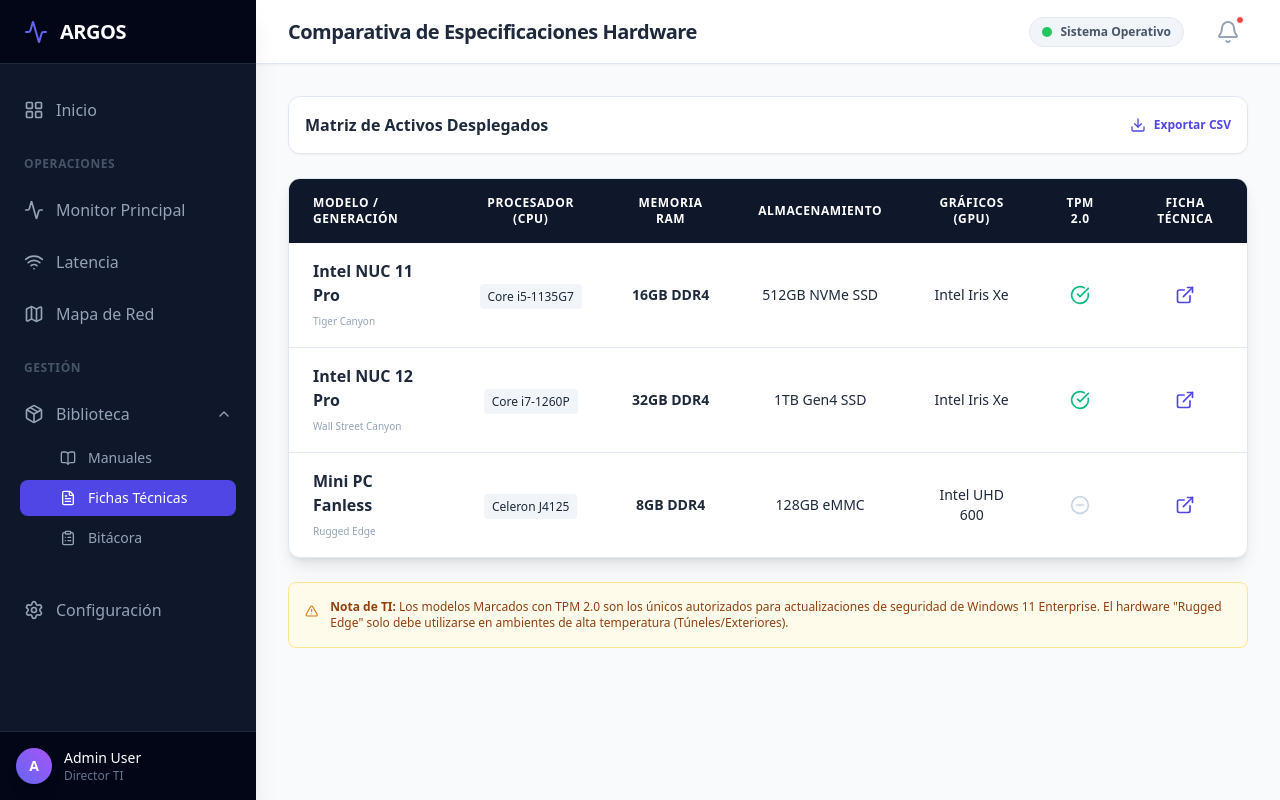
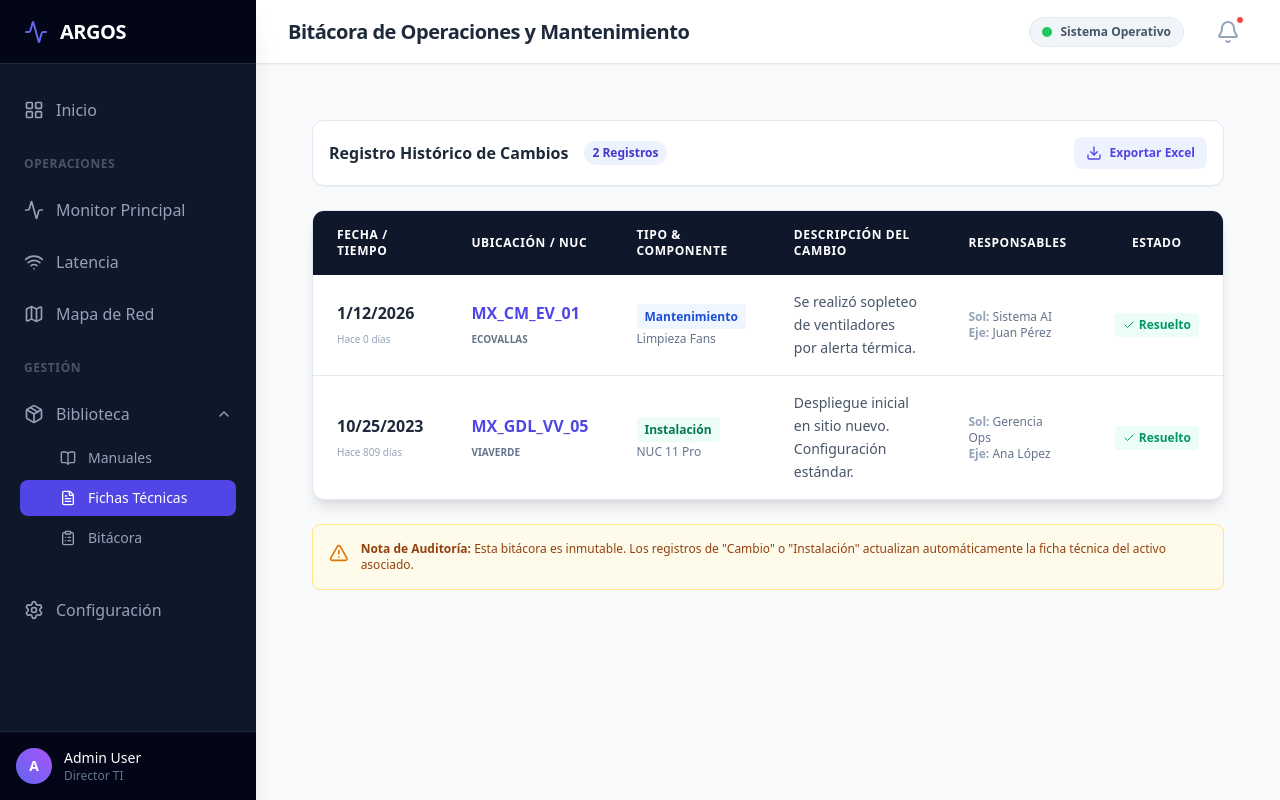
Before and after one commit to GpovallasMonitoreo/Monitor_NUC, a Flask app: page /inventory/specs in a window 1280 px wide. Run offline with Flask 3, Linux system fonts and the light colour scheme; some libraries are stand-ins or nearby versions.

Commit message:
Update specs.html

```diff
--- a/src/templates/inventory/specs.html
+++ b/src/templates/inventory/specs.html
@@ -1,79 +1,40 @@
 {% extends 'base.html' %}
-{% block title %}Fichas Técnicas - Argos{% endblock %}
-{% block header_title %}Comparativa de Especificaciones Hardware{% endblock %}
+{% block title %}Bitácora Global - Argos{% endblock %}
+{% block header_title %}Bitácora de Operaciones y Mantenimiento{% endblock %}
 
 {% block content %}
-<div class="space-y-6">
+<script src="https://cdnjs.cloudflare.com/ajax/libs/xlsx/0.18.5/xlsx.full.min.js"></script>
+
+<div class="space-y-6 max-w-[1800px] mx-auto p-6">
     <div class="flex justify-between items-center bg-white p-4 rounded-xl border border-slate-200 shadow-sm">
-        <h3 class="font-bold text-slate-800">Matriz de Activos Desplegados</h3>
+        <div class="flex items-center gap-4">
+            <h3 class="font-bold text-slate-800">Registro Histórico de Cambios</h3>
+            <span class="bg-indigo-50 text-indigo-700 text-xs font-bold px-2 py-1 rounded-full" id="log-count">0 Registros</span>
+        </div>
         <div class="flex gap-4">
-            <button class="text-xs font-bold text-indigo-600 hover:text-indigo-800 flex items-center">
-                <i data-lucide="download" class="w-4 h-4 mr-2"></i> Exportar CSV
+            <button onclick="exportTableToCSV()" class="text-xs font-bold text-indigo-600 hover:text-indigo-800 flex items-center bg-indigo-50 px-3 py-2 rounded-lg transition">
+                <i data-lucide="download" class="w-4 h-4 mr-2"></i> Exportar Excel
             </button>
         </div>
     </div>
 
     <div class="bg-white rounded-xl shadow-lg border border-slate-200 overflow-hidden">
         <div class="overflow-x-auto">
-            <table class="w-full text-left border-collapse">
+            <table class="w-full text-left border-collapse" id="bitacora-table">
                 <thead>
                     <tr class="bg-slate-900 text-white">
-                        <th class="px-6 py-4 text-xs font-bold uppercase tracking-wider">Modelo / Generación</th>
-                        <th class="px-6 py-4 text-xs font-bold uppercase tracking-wider text-center">Procesador (CPU)</th>
-                        <th class="px-6 py-4 text-xs font-bold uppercase tracking-wider text-center">Memoria RAM</th>
-                        <th class="px-6 py-4 text-xs font-bold uppercase tracking-wider text-center">Almacenamiento</th>
-                        <th class="px-6 py-4 text-xs font-bold uppercase tracking-wider text-center">Gráficos (GPU)</th>
-                        <th class="px-6 py-4 text-xs font-bold uppercase tracking-wider text-center">TPM 2.0</th>
-                        <th class="px-6 py-4 text-xs font-bold uppercase tracking-wider text-center">Ficha Técnica</th>
+                        <th class="px-6 py-4 text-xs font-bold uppercase tracking-wider">Fecha / Tiempo</th>
+                        <th class="px-6 py-4 text-xs font-bold uppercase tracking-wider">Ubicación / NUC</th>
+                        <th class="px-6 py-4 text-xs font-bold uppercase tracking-wider">Tipo & Componente</th>
+                        <th class="px-6 py-4 text-xs font-bold uppercase tracking-wider w-1/3">Descripción del Cambio</th>
+                        <th class="px-6 py-4 text-xs font-bold uppercase tracking-wider text-center">Responsables</th>
+                        <th class="px-6 py-4 text-xs font-bold uppercase tracking-wider text-center">Estado</th>
                     </tr>
                 </thead>
-                <tbody class="divide-y divide-slate-200">
-                    <tr class="hover:bg-indigo-50 transition-colors">
-                        <td class="px-6 py-4">
-                            <span class="font-bold text-slate-800 block">Intel NUC 11 Pro</span>
-                            <span class="text-[10px] text-slate-400">Tiger Canyon</span>
-                        </td>
-                        <td class="px-6 py-4 text-center">
-                            <span class="px-2 py-1 bg-slate-100 rounded text-xs font-medium">Core i5-1135G7</span>
-                        </td>
-                        <td class="px-6 py-4 text-center text-sm font-semibold">16GB DDR4</td>
-                        <td class="px-6 py-4 text-center text-sm">512GB NVMe SSD</td>
-                        <td class="px-6 py-4 text-center text-sm">Intel Iris Xe</td>
-                        <td class="px-6 py-4 text-center text-emerald-500"><i data-lucide="check-circle" class="w-5 h-5 mx-auto"></i></td>
-                        <td class="px-6 py-4 text-center">
-                            <a href="#" class="text-indigo-600 hover:text-indigo-900"><i data-lucide="external-link" class="w-5 h-5 mx-auto"></i></a>
-                        </td>
-                    </tr>
-                    <tr class="hover:bg-indigo-50 transition-colors">
-                        <td class="px-6 py-4">
-                            <span class="font-bold text-slate-800 block">Intel NUC 12 Pro</span>
-                            <span class="text-[10px] text-slate-400">Wall Street Canyon</span>
-                        </td>
-                        <td class="px-6 py-4 text-center">
-                            <span class="px-2 py-1 bg-slate-100 rounded text-xs font-medium">Core i7-1260P</span>
-                        </td>
-                        <td class="px-6 py-4 text-center text-sm font-semibold">32GB DDR4</td>
-                        <td class="px-6 py-4 text-center text-sm">1TB Gen4 SSD</td>
-                        <td class="px-6 py-4 text-center text-sm">Intel Iris Xe</td>
-                        <td class="px-6 py-4 text-center text-emerald-500"><i data-lucide="check-circle" class="w-5 h-5 mx-auto"></i></td>
-                        <td class="px-6 py-4 text-center">
-                            <a href="#" class="text-indigo-600 hover:text-indigo-900"><i data-lucide="external-link" class="w-5 h-5 mx-auto"></i></a>
-                        </td>
-                    </tr>
-                    <tr class="hover:bg-indigo-50 transition-colors">
-                        <td class="px-6 py-4">
-                            <span class="font-bold text-slate-800 block">Mini PC Fanless</span>
-                            <span class="text-[10px] text-slate-400">Rugged Edge</span>
-                        </td>
-                        <td class="px-6 py-4 text-center">
-                            <span class="px-2 py-1 bg-slate-100 rounded text-xs font-medium">Celeron J4125</span>
-                        </td>
-                        <td class="px-6 py-4 text-center text-sm font-semibold">8GB DDR4</td>
-                        <td class="px-6 py-4 text-center text-sm">128GB eMMC</td>
-                        <td class="px-6 py-4 text-center text-sm">Intel UHD 600</td>
-                        <td class="px-6 py-4 text-center text-slate-300"><i data-lucide="minus-circle" class="w-5 h-5 mx-auto"></i></td>
-                        <td class="px-6 py-4 text-center">
-                            <a href="#" class="text-indigo-600 hover:text-indigo-900"><i data-lucide="external-link" class="w-5 h-5 mx-auto"></i></a>
+                <tbody class="divide-y divide-slate-200" id="bitacora-body">
+                    <tr>
+                        <td colspan="6" class="px-6 py-8 text-center text-slate-400 italic">
+                            Cargando registros del sistema...
                         </td>
                     </tr>
                 </tbody>
@@ -84,9 +45,98 @@
     <div class="p-4 bg-amber-50 border border-amber-200 rounded-lg flex items-start">
         <i data-lucide="alert-triangle" class="w-5 h-5 text-amber-600 mr-3 mt-0.5"></i>
         <p class="text-xs text-amber-800">
-            <strong>Nota de TI:</strong> Los modelos Marcados con TPM 2.0 son los únicos autorizados para actualizaciones de seguridad de Windows 11 Enterprise.
-            El hardware "Rugged Edge" solo debe utilizarse en ambientes de alta temperatura (Túneles/Exteriores).
+            <strong>Nota de Auditoría:</strong> Esta bitácora es inmutable. Los registros de "Cambio" o "Instalación" actualizan automáticamente la ficha técnica del activo asociado.
         </p>
     </div>
 </div>
+
+<script>
+document.addEventListener('DOMContentLoaded', () => {
+    lucide.createIcons();
+    loadLogs();
+});
+
+// Función para cargar logs (Simulación - Conectar a AppSheet aquí)
+function loadLogs() {
+    // Ejemplo de datos que vendrían de tu API / AppSheet
+    const mockLogs = [
+        {
+            date: new Date().toISOString(),
+            loc: 'MX_CM_EV_01',
+            unit: 'Ecovallas',
+            type: 'Mantenimiento',
+            what: 'Limpieza Fans',
+            desc: 'Se realizó sopleteo de ventiladores por alerta térmica.',
+            req: 'Sistema AI',
+            exec: 'Juan Pérez',
+            solved: true
+        },
+        {
+            date: '2023-10-25T14:30:00',
+            loc: 'MX_GDL_VV_05',
+            unit: 'ViaVerde',
+            type: 'Instalación',
+            what: 'NUC 11 Pro',
+            desc: 'Despliegue inicial en sitio nuevo. Configuración estándar.',
+            req: 'Gerencia Ops',
+            exec: 'Ana López',
+            solved: true
+        }
+    ];
+
+    const tbody = document.getElementById('bitacora-body');
+    tbody.innerHTML = '';
+
+    document.getElementById('log-count').textContent = `${mockLogs.length} Registros`;
+
+    mockLogs.forEach(log => {
+        const timeAgo = Math.floor((new Date() - new Date(log.date)) / (1000 * 60 * 60 * 24));
+        const dateStr = new Date(log.date).toLocaleDateString();
+
+        let typeColor = 'bg-slate-100 text-slate-700';
+        if(log.type === 'Mantenimiento') typeColor = 'bg-blue-50 text-blue-700';
+        if(log.type === 'Instalación') typeColor = 'bg-emerald-50 text-emerald-700';
+        if(log.type === 'Renovación') typeColor = 'bg-purple-50 text-purple-700';
+
+        const row = `
+            <tr class="hover:bg-indigo-50 transition-colors group">
+                <td class="px-6 py-4">
+                    <span class="font-bold text-slate-800 block">${dateStr}</span>
+                    <span class="text-[10px] text-slate-400">Hace ${timeAgo} días</span>
+                </td>
+                <td class="px-6 py-4">
+                    <span class="font-bold text-indigo-600 block">${log.loc}</span>
+                    <span class="text-[10px] text-slate-500 uppercase font-bold">${log.unit}</span>
+                </td>
+                <td class="px-6 py-4">
+                    <span class="px-2 py-1 rounded text-xs font-bold ${typeColor}">${log.type}</span>
+                    <div class="text-xs text-slate-500 mt-1 font-medium">${log.what}</div>
+                </td>
+                <td class="px-6 py-4 text-sm text-slate-600 leading-relaxed">
+                    ${log.desc}
+                </td>
+                <td class="px-6 py-4 text-center">
+                    <div class="text-xs text-slate-500 text-left">
+                        <div><span class="font-bold text-slate-400">Sol:</span> ${log.req}</div>
+                        <div><span class="font-bold text-slate-400">Eje:</span> ${log.exec}</div>
+                    </div>
+                </td>
+                <td class="px-6 py-4 text-center">
+                    ${log.solved
+                        ? '<span class="inline-flex items-center text-emerald-600 bg-emerald-50 px-2 py-1 rounded text-xs font-bold"><i data-lucide="check" class="w-3 h-3 mr-1"></i> Resuelto</span>'
+                        : '<span class="inline-flex items-center text-amber-600 bg-amber-50 px-2 py-1 rounded text-xs font-bold">Pendiente</span>'}
+                </td>
+            </tr>
+        `;
+        tbody.innerHTML += row;
+    });
+    lucide.createIcons();
+}
+
+function exportTableToCSV() {
+    const table = document.getElementById("bitacora-table");
+    const wb = XLSX.utils.table_to_book(table, {sheet: "Bitacora"});
+    XLSX.writeFile(wb, "Bitacora_Argos.xlsx");
+}
+</script>
 {% endblock %}
```
